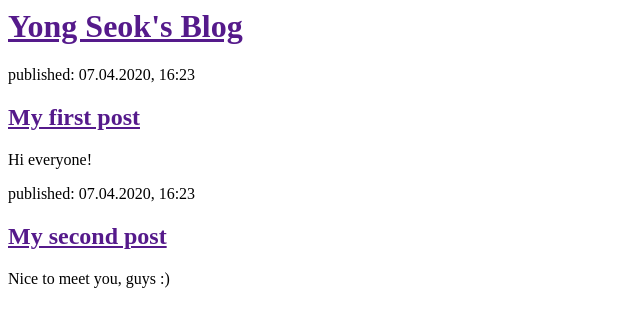
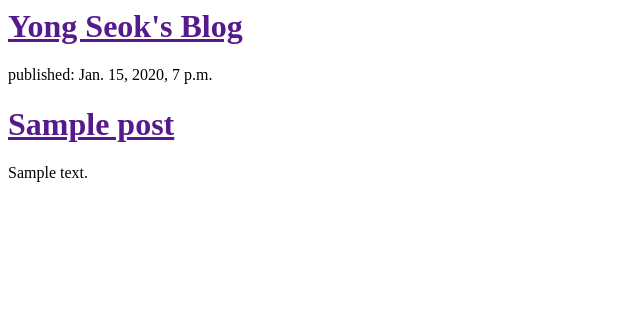
Before and after one commit to kwonyos/my-first-blog, a Django app: page / in a window 1280 px wide. Shown: the top 327 px of the page, without its empty margins (0-640 px from the left). Run offline with Django 3.2, Linux system fonts and the light colour scheme; tables that the repository leaves empty hold one stand-in row (values such as "Sample post").

Commit message:
Modified templates to display posts from database.

```diff
--- a/blog/templates/blog/post_list.html
+++ b/blog/templates/blog/post_list.html
@@ -7,16 +7,12 @@
 			<h1><a href="">Yong Seok's Blog</a></h1>
 		</div>
 
-		<div>
-			<p>published: 07.04.2020, 16:23</p>
-			<h2><a href="">My first post</a></h2>
-			<p>Hi everyone!</p>
-		</div>
-
-		<div>
-			<p>published: 07.04.2020, 16:23</p>
-			<h2><a href="">My second post</a></h2>
-			<p>Nice to meet you, guys :)</p>
-		</div>
+		{% for post in posts %}
+			<div>
+				<p>published: {{ post.published_date }}</p>
+				<h1><a href="">{{ post.title }}</a></h1>
+				<p>{{ post.text|linebreaksbr }}</p>
+			</div>
+		{% endfor %}
 	</body>
 </html>
--- a/blog/views.py
+++ b/blog/views.py
@@ -1,4 +1,7 @@
 from django.shortcuts import render
+from django.utils import timezone
+from .models import Post
 
 def post_list(request):
-    return render(request, 'blog/post_list.html',{})
+    posts = Post.objects.filter(published_date__lte=timezone.now()).order_by('published_date')
+    return render(request, 'blog/post_list.html',{'posts': posts})
```
